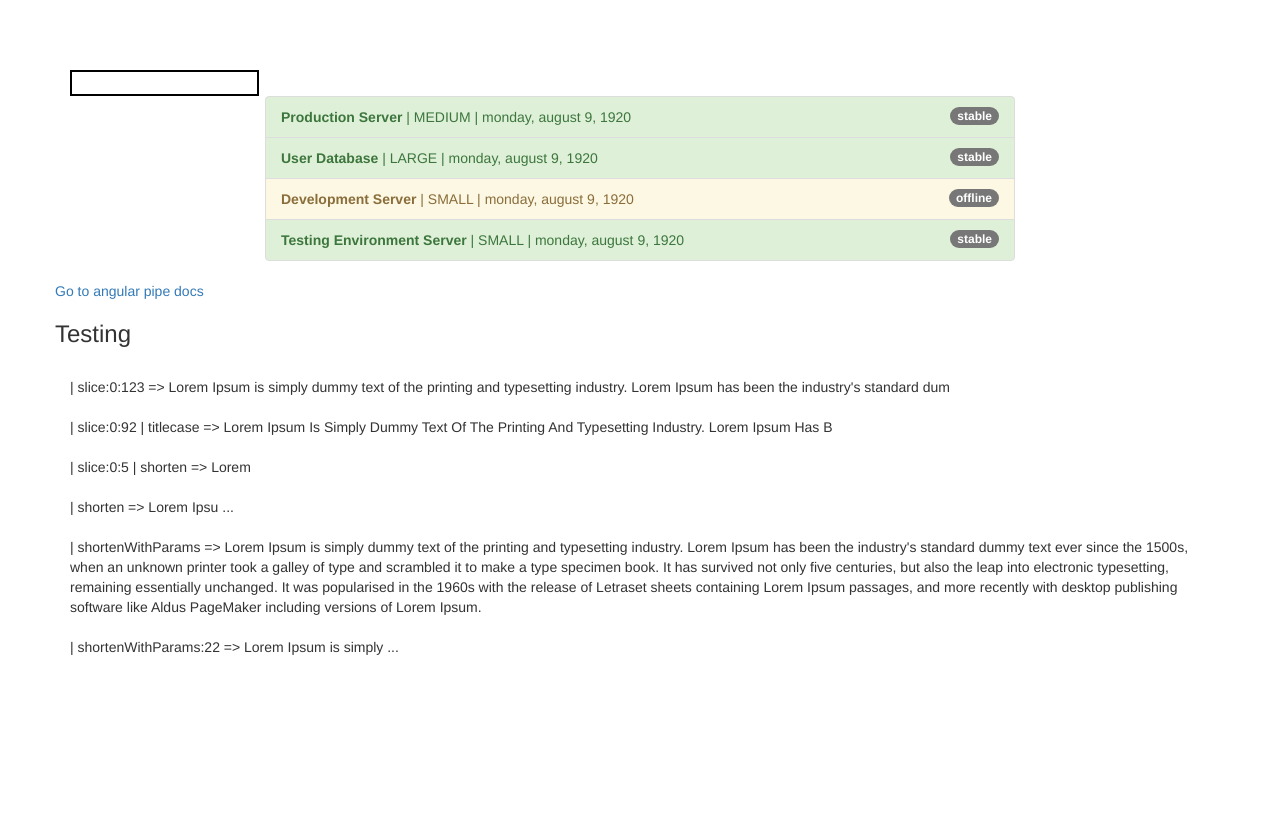
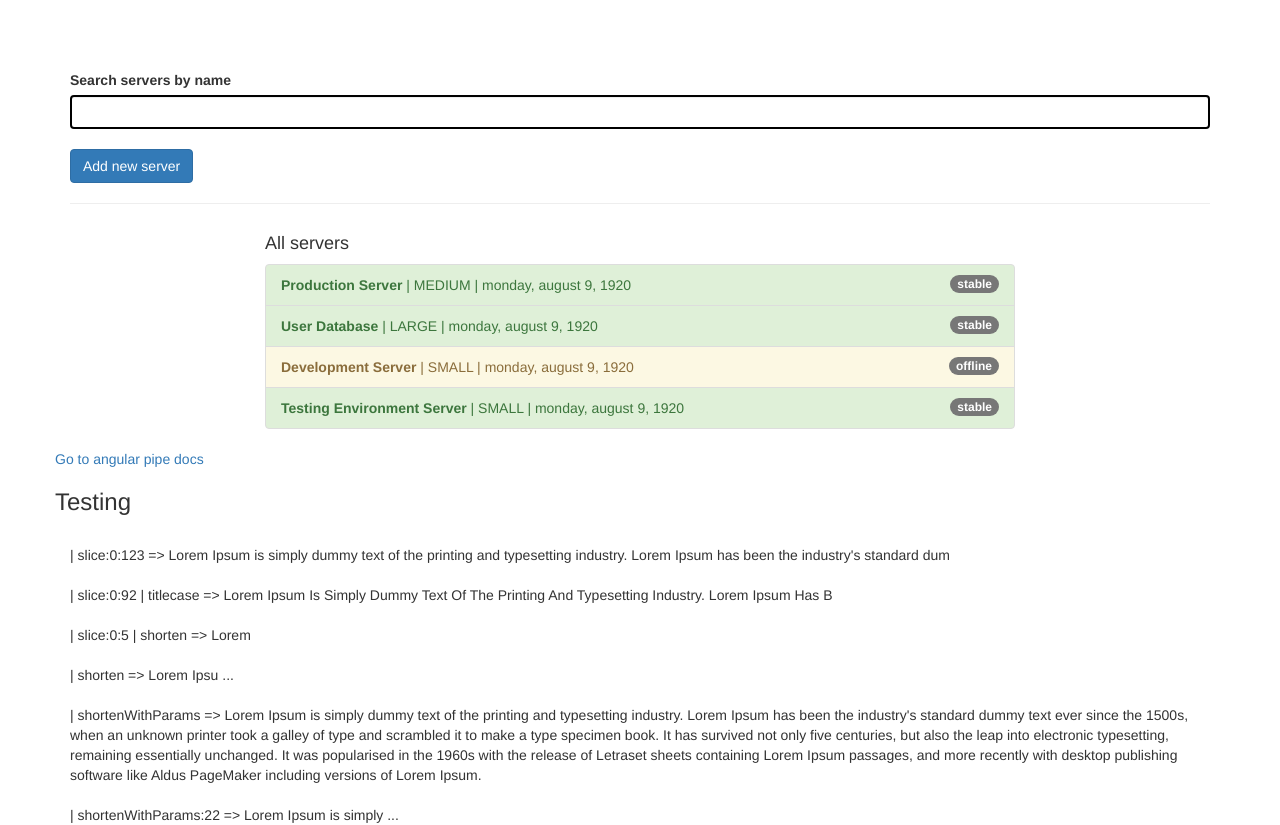
Before and after one commit to jock-dalby/angular-udemy, an Angular app in the folder 09_pipes/: page / in a window 1280 px wide. Before the commit the page ends 800 px from the top, so only its background shows below. Built offline with nearby package versions, Linux system fonts and the light colour scheme.

Commit message:
add pure:false to pipe settings to improve functionality

```diff
--- a/09_pipes/src/app/app.component.html
+++ b/09_pipes/src/app/app.component.html
@@ -1,13 +1,20 @@
 <div class="container">
   <div class="row">
     <div class="col-xs-12 example">
-      <input type="text" [(ngModel)]="filteredStatus">
+      <label for="filter">Search servers by name</label>
+      <input type="text" id="filter" [(ngModel)]="filteredStatus" class="form-control">
+      <br>
+      <button class="btn btn-primary" (click)="onAddServer()">Add new server</button>
     </div>
+  </div>
+  <hr>
+  <div class="row">
     <div class="col-xs-12 col-sm-10 col-md-8 col-sm-offset-1 col-md-offset-2">
+      <h4>All servers</h4>
       <ul class="list-group">
         <li
           class="list-group-item"
-          *ngFor="let server of servers | filter:filteredStatus:'status'"
+          *ngFor="let server of servers | filter:filteredStatus:'name'"
           [ngClass]="getStatusClasses(server)">
           <span
             class="badge">
--- a/09_pipes/src/app/app.component.ts
+++ b/09_pipes/src/app/app.component.ts
@@ -37,6 +37,7 @@ export class AppComponent {
       started: new Date(15, 1, 2017)
     }
   ];
+
   getStatusClasses(server: {instanceType: string, name: string, status: string, started: Date}) {
     return {
       'list-group-item-success': server.status === 'stable',
@@ -44,4 +45,13 @@ export class AppComponent {
       'list-group-item-danger': server.status === 'critical'
     };
   }
+
+  onAddServer() {
+    this.servers.push({
+      instanceType: 'small',
+      name: 'Jock\'s Server',
+      status: 'stable',
+      started: new Date(15, 1, 2017)
+    });
+  }
 }
--- a/09_pipes/src/app/filter.pipe.ts
+++ b/09_pipes/src/app/filter.pipe.ts
@@ -1,7 +1,9 @@
 import { Pipe, PipeTransform } from '@angular/core';
 
 @Pipe({
-    name: 'filter'
+    name: 'filter',
+    pure: false
+    // pure: false means that whenever we change data on the page our pipe will be re-calculated. This is not advisable unless really necessary because can cost quite a bit of performance time. To see the difference it makes, type jock into search bar and then click add server. When the server is added, the data going into the pipe changes and re-triggers the pipe calculation.
 })
 
 export class FilterPipe implements PipeTransform {
@@ -12,7 +14,7 @@ export class FilterPipe implements PipeTransform {
         }
         const resultArray = [];
         for (const item of value) {
-            if (item[propName].includes(filterString)) {
+            if (item[propName].toLowerCase().includes(filterString.toLowerCase())) {
                 resultArray.push(item);
             }
         }
```
